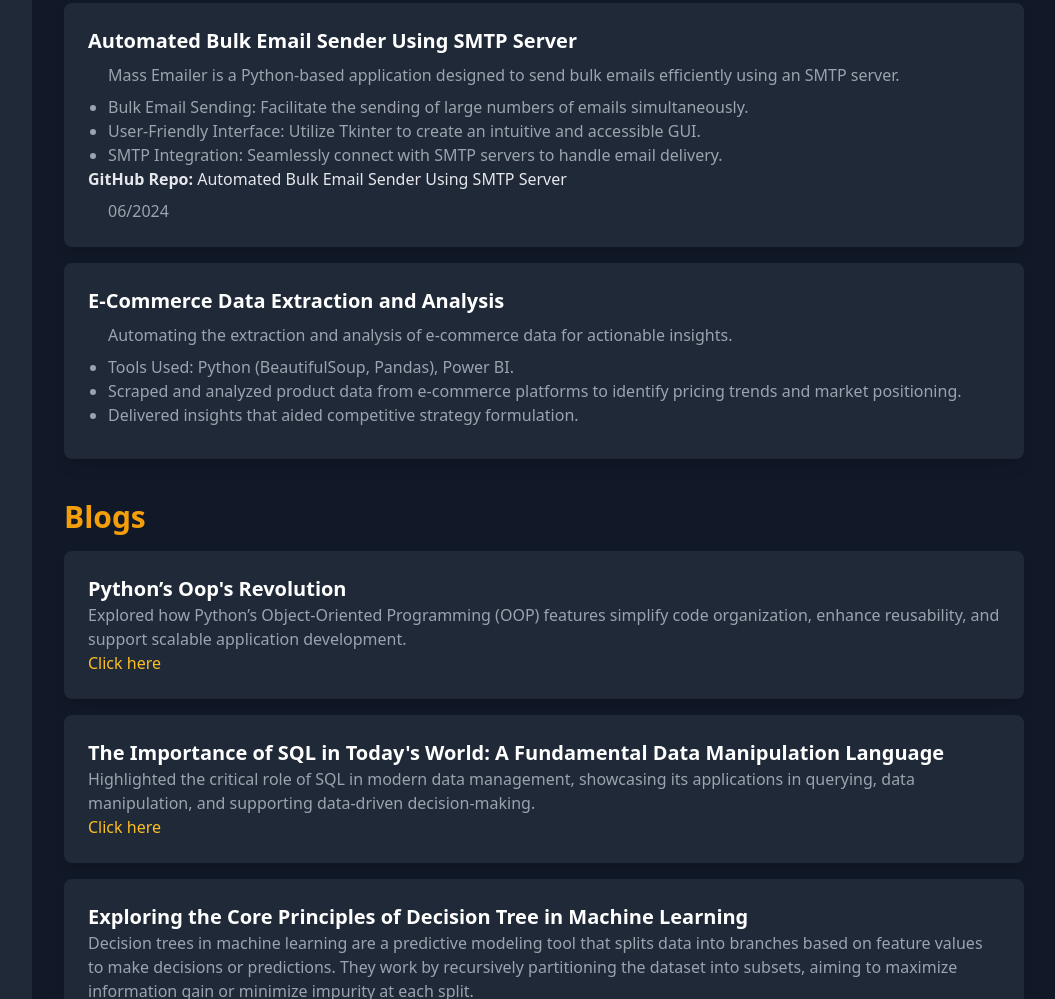
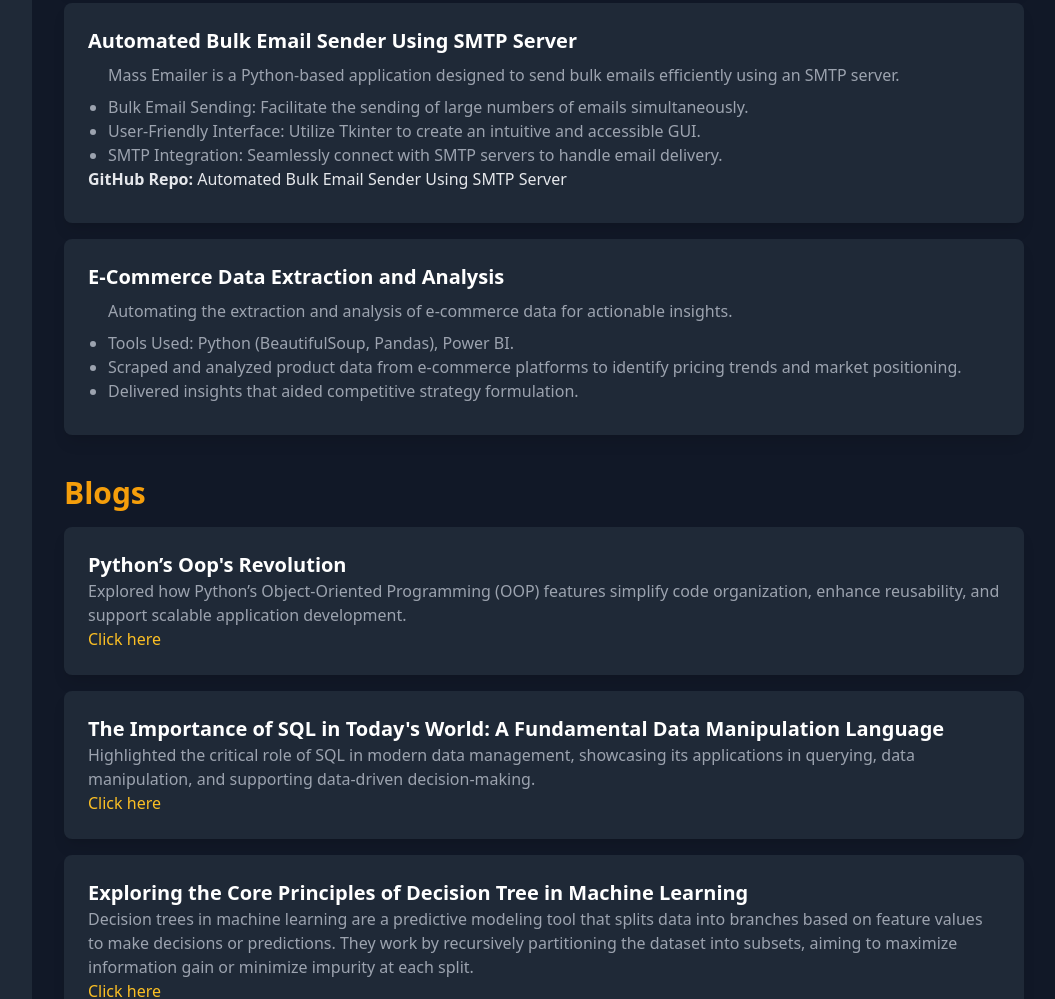
Before and after one commit to 1sumer/Portfolio, a plain HTML site: page index.html in a window 1280 px wide. Shown: the part 3913-4912 px from the top of the page, without its empty margins (224-1279 px from the left). Drawn offline with nearby package versions, Linux system fonts and the light colour scheme.

Commit message:
Update index.html

```diff
--- a/index.html
+++ b/index.html
@@ -439,7 +439,7 @@
                         <li>SMTP Integration: Seamlessly connect with SMTP servers to handle email delivery.</li>
                     </ul>
                     <p><b>GitHub Repo:</b> <a href="https://github.com/1sumer/Python_Interactive_Projects/tree/main/Mass-Mail-Automation" target="_blank">Automated Bulk Email Sender Using SMTP Server</a></p>
-                    <p class="text-gray-400 list-disc ml-5 mt-2">06/2024</p> <!--Data Here-->
+                    <p class="text-gray-400 list-disc ml-5 mt-2"></p> <!--Data Here-->
                 </div>
 
                 <!-- Project 6-->
```
